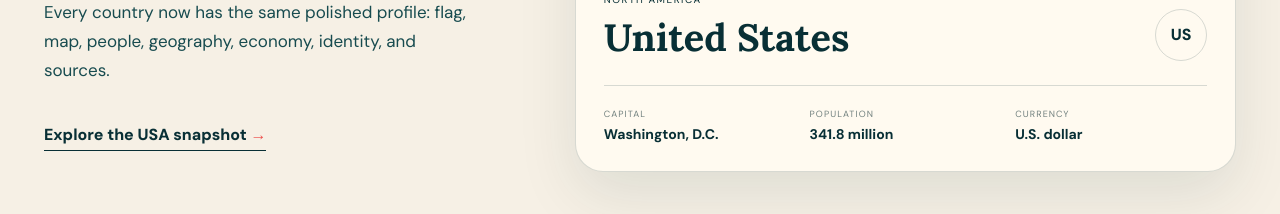
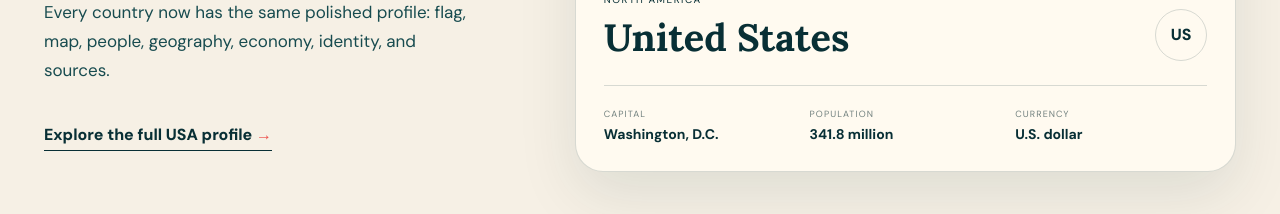
Before and after one commit to kokolo2020/coloratlasworld, a Next.js app: page / in a window 1280 px wide. Shown: the part 1400-1614 px from the top of the page. Built offline with nearby package versions, Linux system fonts and the light colour scheme.

Commit message:
Restore country directory profile links

```diff
--- a/app/page.tsx
+++ b/app/page.tsx
@@ -305,9 +305,9 @@ export default async function Home({ searchParams }: { searchParams?: Promise<{
           <p className="eyebrow"><span /> Featured country</p>
           <h2>Begin anywhere.<br /><em>Explore deeply.</em></h2>
           <p>Every country now has the same polished profile: flag, map, people, geography, economy, identity, and sources.</p>
-          <Link className="text-link" href="/?country=united-states">Explore the USA snapshot <span>→</span></Link>
+          <Link className="text-link" href="/countries/united-states">Explore the full USA profile <span>→</span></Link>
         </div>
-        <Link className="country-feature-card" href="/?country=united-states">
+        <Link className="country-feature-card" href="/countries/united-states">
           <div className="feature-flag"><img src="/flags/us.svg" alt="" /></div>
           <div className="feature-card-body">
             <div className="feature-title-row">
@@ -334,7 +334,7 @@ export default async function Home({ searchParams }: { searchParams?: Promise<{
         <CountrySearch variant="hero" />
         <div className="country-directory-grid">
           {COUNTRIES.map((country) => (
-            <Link className="country-directory-card" href={`/?country=${country.slug}`} key={country.cca3}>
+            <Link className="country-directory-card" href={`/countries/${country.slug}`} key={country.cca3}>
               <img src={flagUrl(country.cca2)} alt="" loading="lazy" />
               <span><strong>{country.name}</strong><small>{displayRegion(country)} · {country.cca2}</small></span>
               <b aria-hidden="true">→</b>
```
